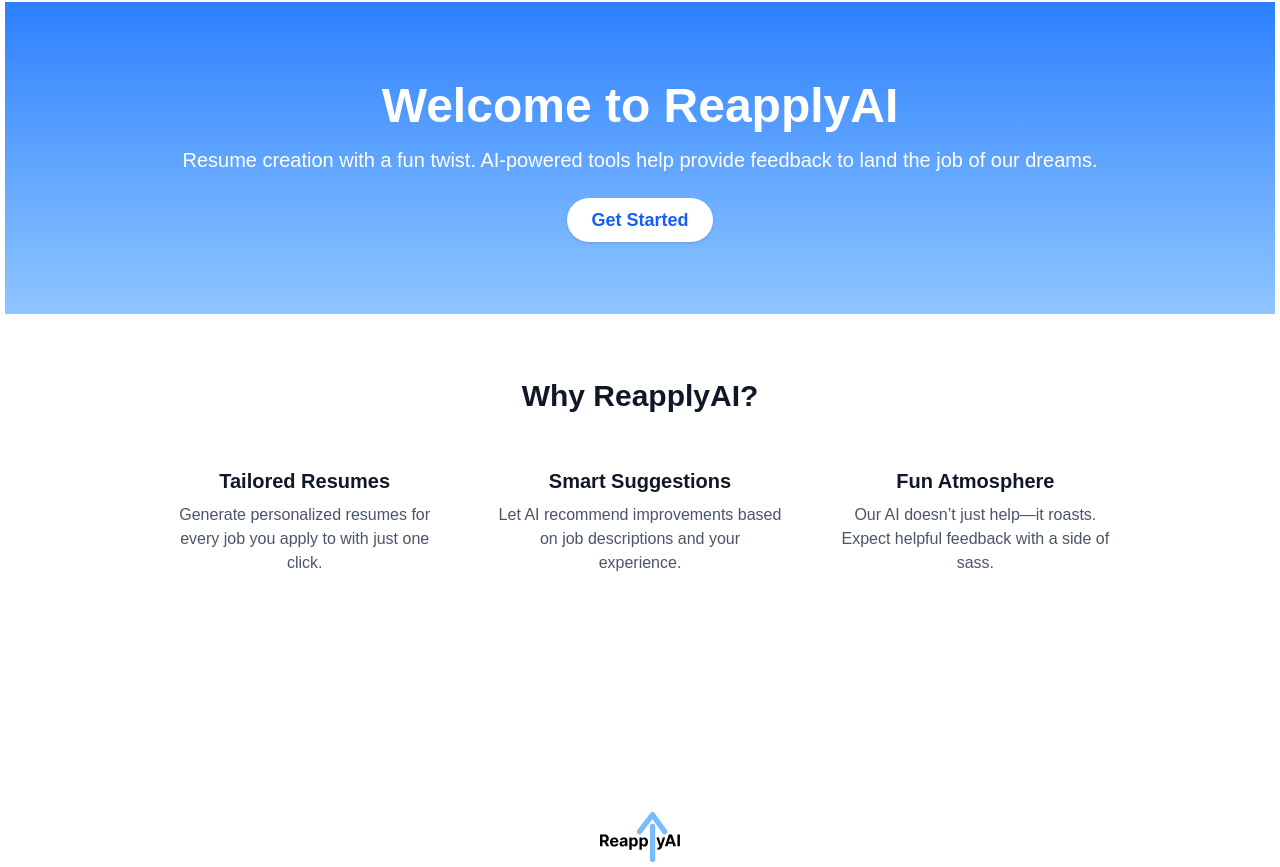
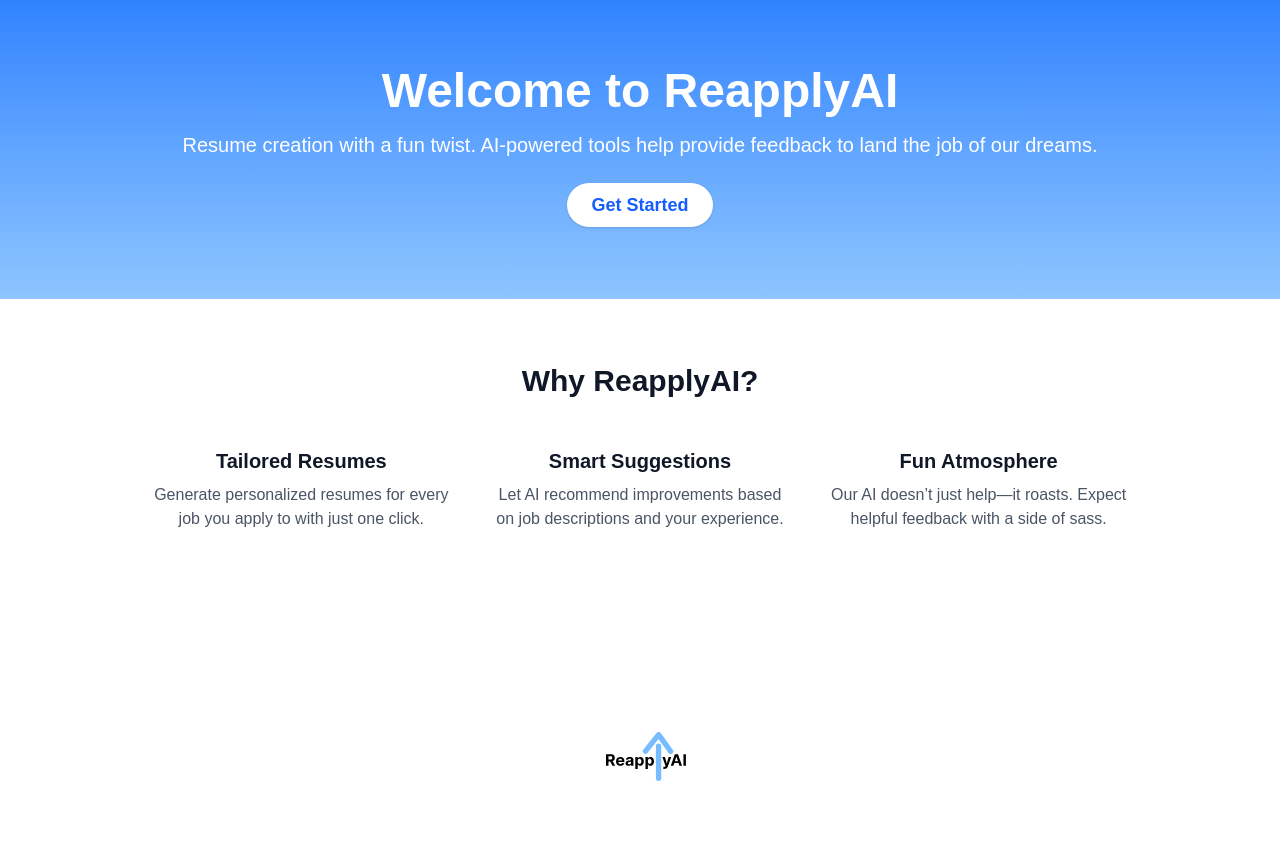
Before and after one commit to E-Mund/ReapplyAI, a Next.js app in the folder reapplyai/: page / in a window 1280 px wide. Shown: the part 190-1057 px from the top of the page. After the commit the page ends 977 px from the top, so only its background shows below. Built offline with nearby package versions, Linux system fonts and the light colour scheme.

Commit message:
Fixed Footer

```diff
--- a/reapplyai/src/app/globals.css
+++ b/reapplyai/src/app/globals.css
@@ -5,8 +5,15 @@
   --foreground: #171717;
 }
 
+html {
+  margin: 0
+}
+
 body {
   background: var(--background);
   color: var(--foreground);
   font-family: Arial, Helvetica, sans-serif;
+  height: 100%;
+  margin: 0;
+  position: relative;
 }
--- a/reapplyai/src/components/Footer/footer.css
+++ b/reapplyai/src/components/Footer/footer.css
@@ -1,8 +1,7 @@
 footer {
-    display: flex;
-    justify-content: center;
+    position: absolute;
+    bottom: 0;
+    left: 50%;
+    transform: translateX(-50%);
+    margin: 6px;
 }
-
-div {
-    margin: 5px;
-}
```
